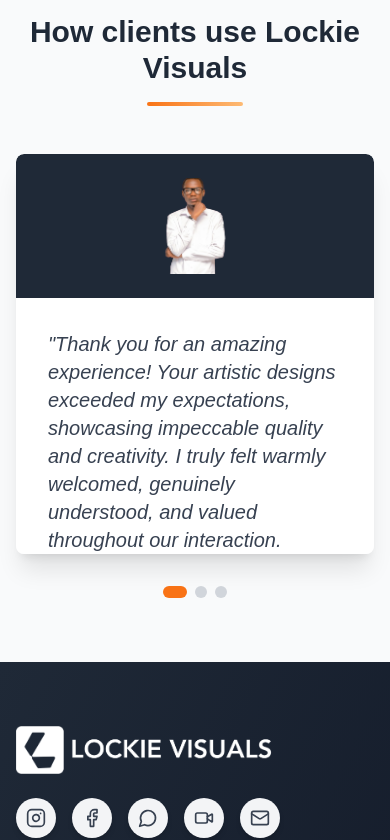
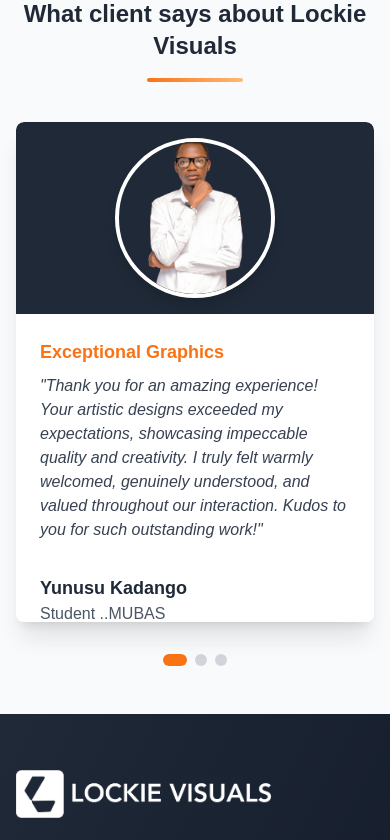
Before and after one commit to kidlocchikapa/lockie-visuals, a React (Create React App) app: page / in a window 390 px wide. Shown: the part 3800-4640 px from the top of the page. Built offline with nearby package versions, Linux system fonts and the light colour scheme.

Commit message:
updated image size and added responsiveness

```diff
--- a/src/Components/Footer.js
+++ b/src/Components/Footer.js
@@ -52,22 +52,31 @@ const TestimonialCard = ({ testimonial, isActive }) => (
     className="w-full h-full"
   >
     <div className="flex flex-col md:flex-row h-full">
-      {/* Left color gradient section */}
-      <div className={`w-full md:w-1/4 bg-gradient-to-br ${testimonial.bgColor} p-6 rounded-t-lg md:rounded-l-lg md:rounded-tr-none`}>
+      {/* Left color gradient section - Enlarged image container */}
+      <div className={`w-full md:w-1/3 bg-gradient-to-br ${testimonial.bgColor} p-4 md:p-8 rounded-t-lg md:rounded-l-lg md:rounded-tr-none`}>
         <div className="h-full flex items-center justify-center">
-          <div className="relative h-24 w-24 md:h-32 md:w-32 overflow-hidden">
-            <img src={testimonial.image} alt={testimonial.name} className="h-full w-full object-cover" />
+          <div className="relative h-40 w-40 md:h-48 md:w-48 lg:h-56 lg:w-56 overflow-hidden rounded-full border-4 border-white shadow-lg">
+            <img
+              src={testimonial.image}
+              alt={testimonial.name}
+              className="h-full w-full object-cover"
+              onError={(e) => {
+                e.target.onerror = null;
+                e.target.src = 'https://via.placeholder.com/200';
+              }}
+            />
           </div>
         </div>
       </div>
 
       {/* Right content section */}
-      <div className="w-full md:w-3/4 bg-white p-8 rounded-b-lg md:rounded-r-lg md:rounded-bl-none flex flex-col justify-between">
-        <div className="mb-6">
-          <p className="text-xl md:text-2xl text-gray-700 italic mb-4">"{testimonial.text}"</p>
+      <div className="w-full md:w-2/3 bg-white p-6 md:p-8 rounded-b-lg md:rounded-r-lg md:rounded-bl-none flex flex-col justify-between">
+        <div className="mb-4 md:mb-6">
+          <h4 className="text-lg md:text-xl font-semibold text-orange-500 mb-2">{testimonial.heading}</h4>
+          <p className="text-base md:text-lg lg:text-xl text-gray-700 italic mb-4">"{testimonial.text}"</p>
         </div>
         <div>
-          <h3 className="text-xl font-bold text-gray-800">{testimonial.name}</h3>
+          <h3 className="text-lg md:text-xl font-bold text-gray-800">{testimonial.name}</h3>
           <p className="text-gray-600">{testimonial.company}</p>
         </div>
       </div>
@@ -118,6 +127,27 @@ const FooterSection = ({ title, children }) => (
 
 const Footer = ({ testimonials = defaultTestimonials }) => {
   const [currentTestimonial, setCurrentTestimonial] = useState(0);
+  const [windowWidth, setWindowWidth] = useState(typeof window !== 'undefined' ? window.innerWidth : 0);
+
+  // Handle window resize
+  useEffect(() => {
+    const handleResize = () => {
+      setWindowWidth(window.innerWidth);
+    };
+
+    if (typeof window !== "undefined") {
+      window.addEventListener("resize", handleResize);
+      return () => window.removeEventListener("resize", handleResize);
+    }
+  }, []);
+
+  // Dynamic height based on screen size
+  const getTestimonialHeight = () => {
+    if (windowWidth < 640) return "500px";
+    if (windowWidth < 768) return "450px";
+    if (windowWidth < 1024) return "350px";
+    return "320px";
+  };
 
   useEffect(() => {
     const timer = setInterval(() => {
@@ -128,22 +158,25 @@ const Footer = ({ testimonials = defaultTestimonials }) => {
 
   return (
     <div className="flex flex-col min-h-screen">
-      <div className="bg-gray-50 py-16 md:py-24">
-        <div className="container mx-auto px-4">
+      <div className="bg-gray-50 py-12 md:py-16 lg:py-24">
+        <div className="container mx-auto px-4 sm:px-6">
           <motion.div
             initial={{ opacity: 0, y: -20 }}
             whileInView={{ opacity: 1, y: 0 }}
             viewport={{ once: true }}
-            className="mb-12 md:mb-16 text-center"
+            className="mb-10 md:mb-16 text-center"
           >
-            <h2 className="text-3xl md:text-4xl font-bold text-gray-800 mb-4">
-              How clients use Lockie Visuals
+            <h2 className="text-2xl sm:text-3xl md:text-4xl font-bold text-gray-800 mb-4">
+              What client says about Lockie Visuals
             </h2>
             <div className="mx-auto h-1 w-24 rounded-full bg-gradient-to-r from-orange-500 to-orange-300 mb-2" />
           </motion.div>
 
           <div className="max-w-5xl mx-auto">
-            <div className="relative h-[400px] md:h-[300px] mb-8 overflow-hidden rounded-lg shadow-xl">
+            <div
+              className="relative mb-8 overflow-hidden rounded-lg shadow-xl"
+              style={{ height: getTestimonialHeight() }}
+            >
               {testimonials.map((testimonial, index) => (
                 <TestimonialCard
                   key={testimonial.id}
@@ -162,9 +195,9 @@ const Footer = ({ testimonials = defaultTestimonials }) => {
         </div>
       </div>
 
-      <footer className="bg-gradient-to-br from-gray-800 to-gray-900 text-white py-12 md:py-16 mt-auto">
-        <div className="container mx-auto px-4">
-          <div className="grid grid-cols-1 md:grid-cols-2 lg:grid-cols-4 gap-8 md:gap-12">
+      <footer className="bg-gradient-to-br from-gray-800 to-gray-900 text-white py-10 md:py-16 mt-auto">
+        <div className="container mx-auto px-4 sm:px-6">
+          <div className="grid grid-cols-1 sm:grid-cols-2 lg:grid-cols-4 gap-8 md:gap-12">
             <FooterSection>
               <motion.img
                 src={LogoImage}
@@ -172,7 +205,7 @@ const Footer = ({ testimonials = defaultTestimonials }) => {
                 className="h-12 w-auto mb-6 filter brightness-0 invert"
                 whileHover={{ scale: 1.05 }}
               />
-              <div className="flex flex-wrap gap-4">
+              <div className="flex flex-wrap gap-3 md:gap-4">
                 <SocialIcon Icon={Instagram} href="https://instagram.com/lockievisuals" label="Instagram" />
                 <SocialIcon Icon={Facebook} href="https://facebook.com/lockievisuals" label="Facebook" />
                 <SocialIcon Icon={MessageCircle} href="https://wa.me/265990155300" label="WhatsApp" />
```
